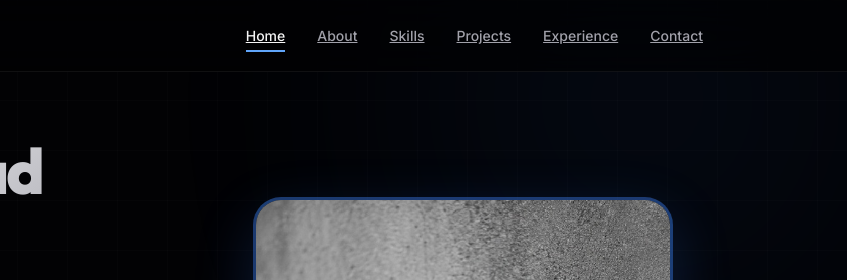
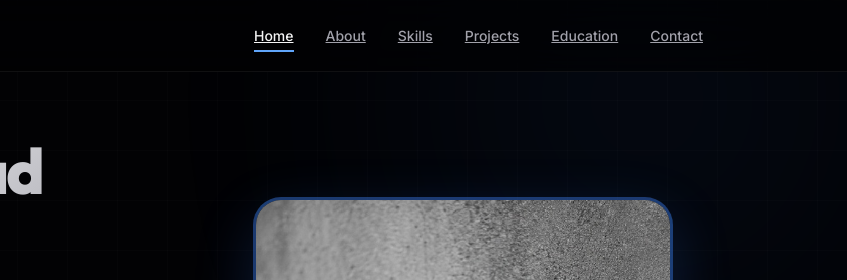
Before and after one commit to abubakkkar/portfolio, a plain HTML site: page index.html in a window 1280 px wide. Shown: the top 280 px of the page, 433-1280 px from the left. Drawn offline with Linux system fonts and the light colour scheme.

Commit message:
Change 'Experience' link to 'Education' in navbar

```diff
--- a/index.html
+++ b/index.html
@@ -43,7 +43,7 @@
                 <li><a href="#about" class="nav-link">About</a></li>
                 <li><a href="#skills" class="nav-link">Skills</a></li>
                 <li><a href="#projects" class="nav-link">Projects</a></li>
-                <li><a href="#experience" class="nav-link">Experience</a></li>
+                <li><a href="#experience" class="nav-link">Education</a></li>
                 <li><a href="#contact" class="nav-link">Contact</a></li>
             </ul>
         </div>
```
